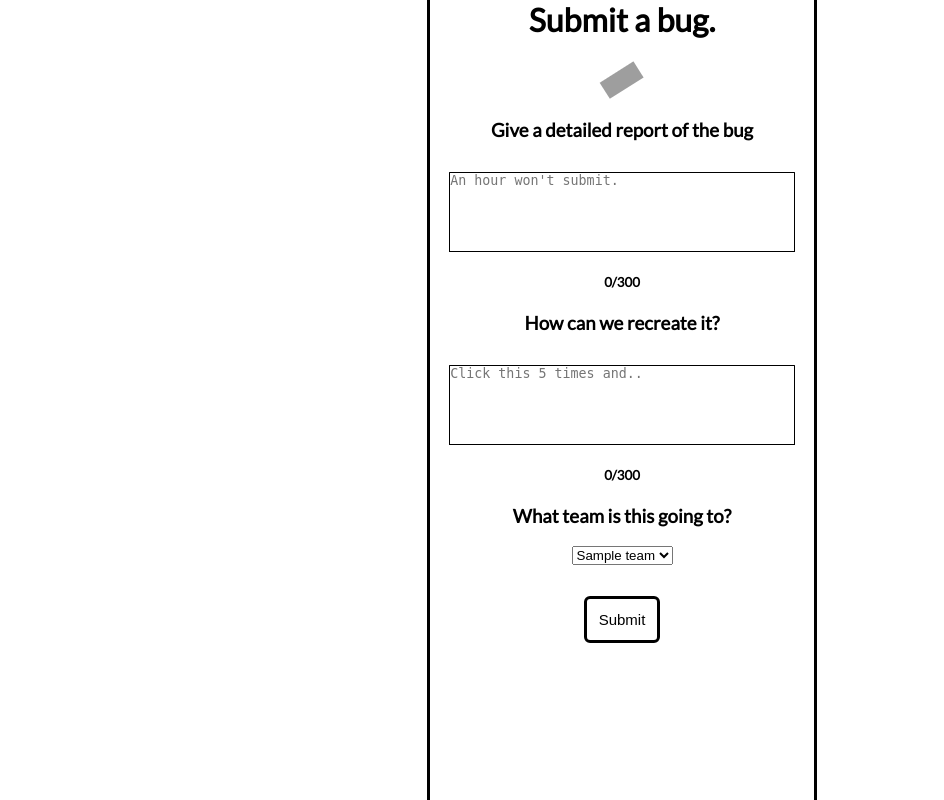
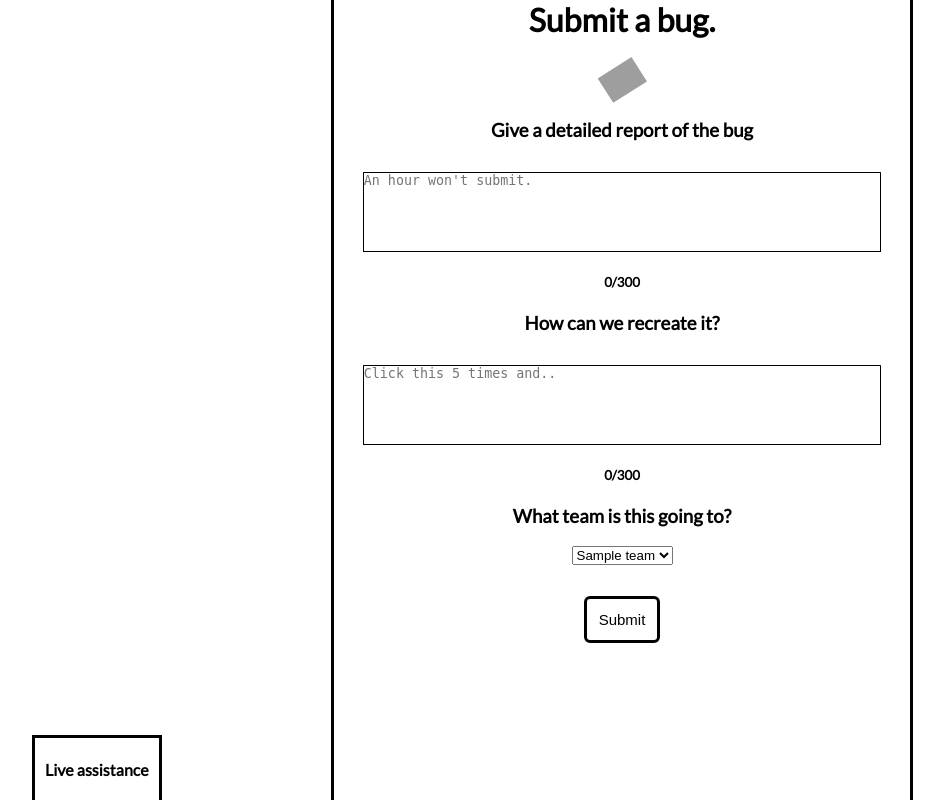
Before and after one commit to Student-Technology-Center/bug_tracker, a Django app: template templates/bug_index.html in a window 1280 px wide. Shown: the whole page, without its empty margins (18-962 px from the left). Run offline with Django 3.2, Linux system fonts and the light colour scheme; the template is opened without the code that fills it: most values are stand-ins (such as "Sample title", 1, 10 or a date in 2020); some libraries are stand-ins or nearby versions; grey boxes are pictures that could not be loaded.

Commit message:
The live chat update

```diff
--- a/static/css/bug.css
+++ b/static/css/bug.css
@@ -34,7 +34,9 @@ body {
 }
 
 #body-center {
-    width: 30%;
+    width: 45%;
+    min-width: 250px;
+    max-width: 1000px;
     height: 100%;
 
     position: absolute;
--- a/static/css/bug_index.css
+++ b/static/css/bug_index.css
@@ -48,7 +48,7 @@ body p {
 #helbert {
     visibility: hidden;
     position: fixed;
-    bottom: -200;
+    bottom: -300;
     left: 0;
     width: 150px;
     z-index: 999999999;
@@ -59,3 +59,14 @@ body p {
     visibility: none;
     opacity: 0.0;
 }
+
+#chat-prompt {
+    padding-top: 0px;
+    position: fixed;
+    bottom: 0;
+    left: 50px;
+    padding-left: 10px;
+    padding-right: 10px;
+    border-style: solid;
+    border-bottom: 0;
+}
--- a/static/js/submit_bug.js
+++ b/static/js/submit_bug.js
@@ -1,4 +1,29 @@
 $(document).ready(function () {
+    $('#chat-prompt').click(function (){
+        $('#chat-prompt').css({
+            'display':'none'
+        })
+
+        var summon = document.createElement('audio');
+        summon.setAttribute('src', '/static/media/man_noise.wav');
+
+        $('#helbert').css({
+            'visibility':'visible'
+        })
+        $('#helbert').animate({
+            'bottom':'-135'
+        }, 'slow').delay(3000)
+        $('#helbert').animate({
+            'bottom':'0'
+        }, 'fast', function() {
+            summon.play();
+            $('#helbert-help').css({
+                'visibility':'visible',
+                'opacity':'1.0'
+            })
+        })
+    })
+
     $('#bug-info').keyup(function (){
         var amt = $(this).val()
         $('#info-length').text(amt.length)
@@ -54,7 +79,7 @@ $(document).ready(function () {
         }
     });
 });
-
+/*
 window.setTimeout(function() {
 
     var summon = document.createElement('audio');
@@ -64,7 +89,7 @@ window.setTimeout(function() {
         'visibility':'visible'
     })
     $('#helbert').animate({
-        'bottom':'-100'
+        'bottom':'-135'
     }, 'slow').delay(3000)
     $('#helbert').animate({
         'bottom':'0'
@@ -76,3 +101,4 @@ window.setTimeout(function() {
         })
     })
 }, 8000);
+*/
--- a/templates/bug_index.html
+++ b/templates/bug_index.html
@@ -60,6 +60,9 @@
                 <img id='helpber-img' src='{% static "media/man_1.png" %}' alt='this is a peacock'>
             </div>
         </div>
+        <div id='chat-prompt'>
+            <h4 id='live-chat'>Live assistance</h4>
+        </div>
         <p style='opacity: 0.0;' id='return'>
             Thank you for submitting feedback.
             <a href='/'>Go back</a>
```
